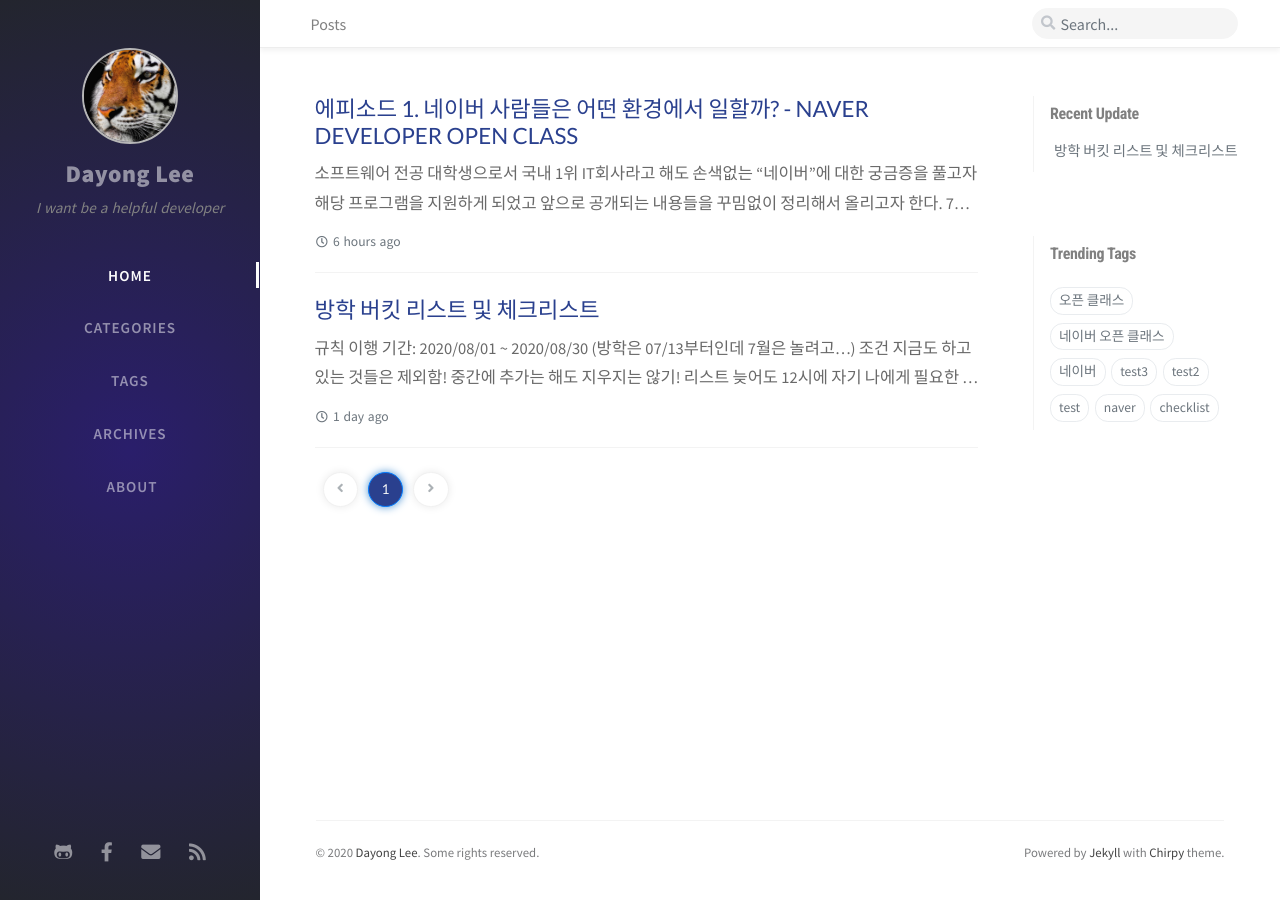
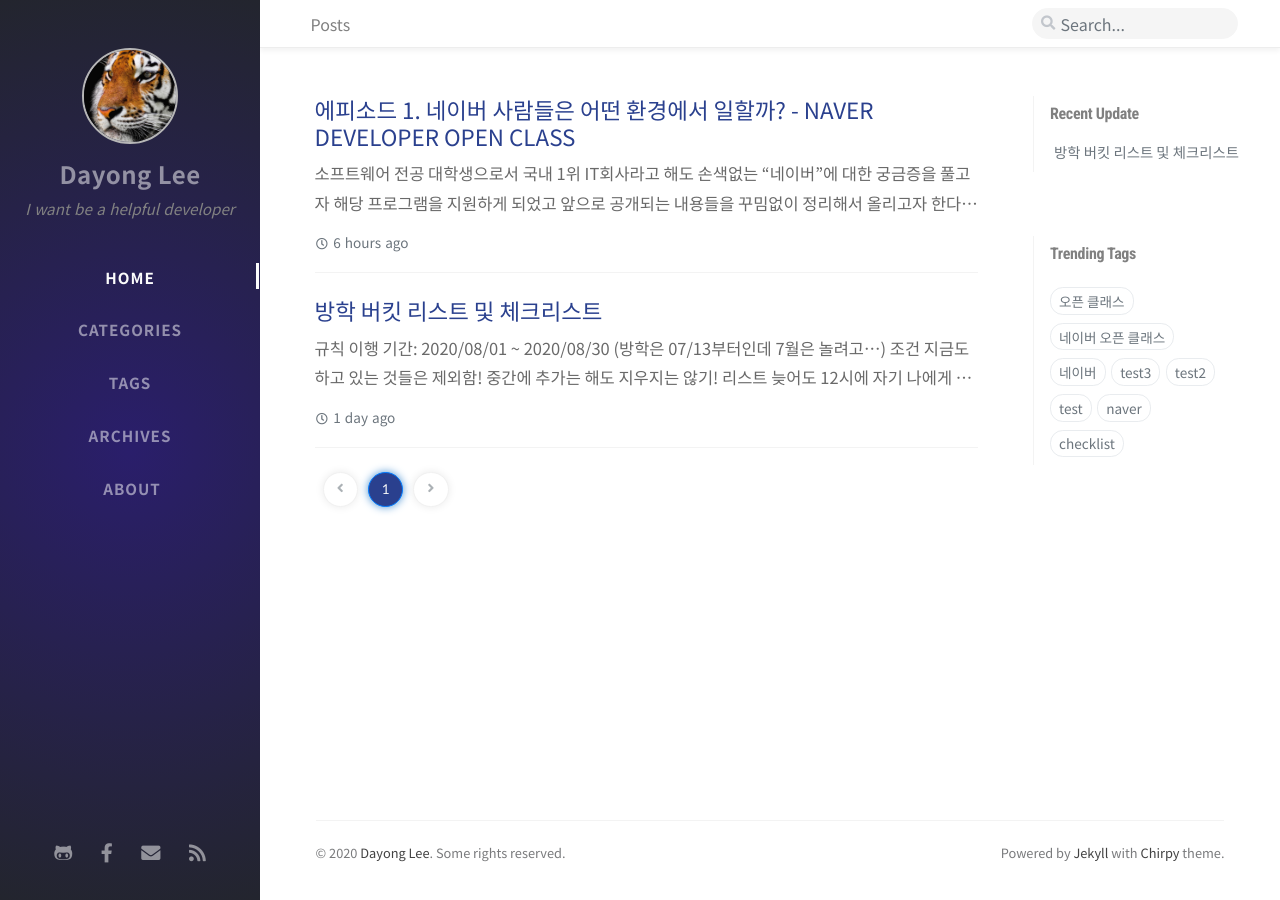
Before and after one commit to dayongkr/deprecated_dayongbz.github.io, a Jekyll site: the page built from index.html, in a window 1280 px wide. Built offline with Jekyll 4.4.1, drawn with Linux system fonts in a browser that asks for light colours; nearby versions of some CDN libraries; some web fonts are replaced; the list of posts is cut into pages by our own code; comment, search, counter and statistics services are not loaded.

Commit message:
change to noto sans kr

```diff
--- a/assets/css/_addon/fonts.scss
+++ b/assets/css/_addon/fonts.scss
@@ -5,4 +5,6 @@
  *
  */
 
-@import url('https://fonts.googleapis.com/css?family=Lato|Roboto+Condensed:400,700|Source+Sans+Pro:400,600,700,900&display=swap');
+@import url("https://fonts.googleapis.com/css2?family=Nanum+Gothic:wght@400;700;800&display=swap");
+@import url("https://fonts.googleapis.com/css2?family=Noto+Sans+KR:wght@400;700&display=swap");
+@import url("https://fonts.googleapis.com/css?family=Lato|Roboto+Condensed:400,700|Source+Sans+Pro:400,600,700,900&display=swap");
--- a/assets/css/_addon/main.scss
+++ b/assets/css/_addon/main.scss
@@ -59,7 +59,7 @@ body {
   background: var(--body-bg);
   color: var(--text-color);
   -webkit-font-smoothing: antialiased;
-  font-family: 'Spoqa Han Sans','Source Sans Pro', 'Microsoft Yahei', sans-serif ;
+  font-family: 'Noto Sans KR','Source Sans Pro', 'Microsoft Yahei', sans-serif ;
 }
 
 /*--- sidebar layout ---*/
--- a/assets/css/_addon/module.scss
+++ b/assets/css/_addon/module.scss
@@ -39,7 +39,7 @@
 
 %heading {
   font-weight: 400;
-  font-family: "Spoqa Han Sans", "Lato", "Microsoft Yahei", sans-serif;
+  font-family: "Noto Sans KR", "Lato", "Microsoft Yahei", sans-serif;
 }
 
 %section {
```
